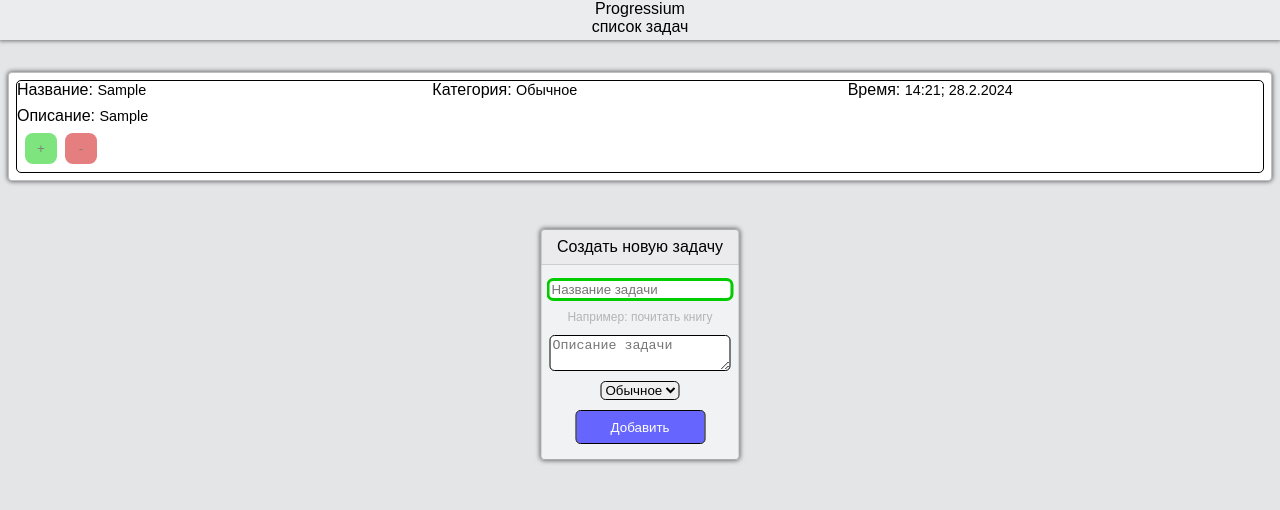
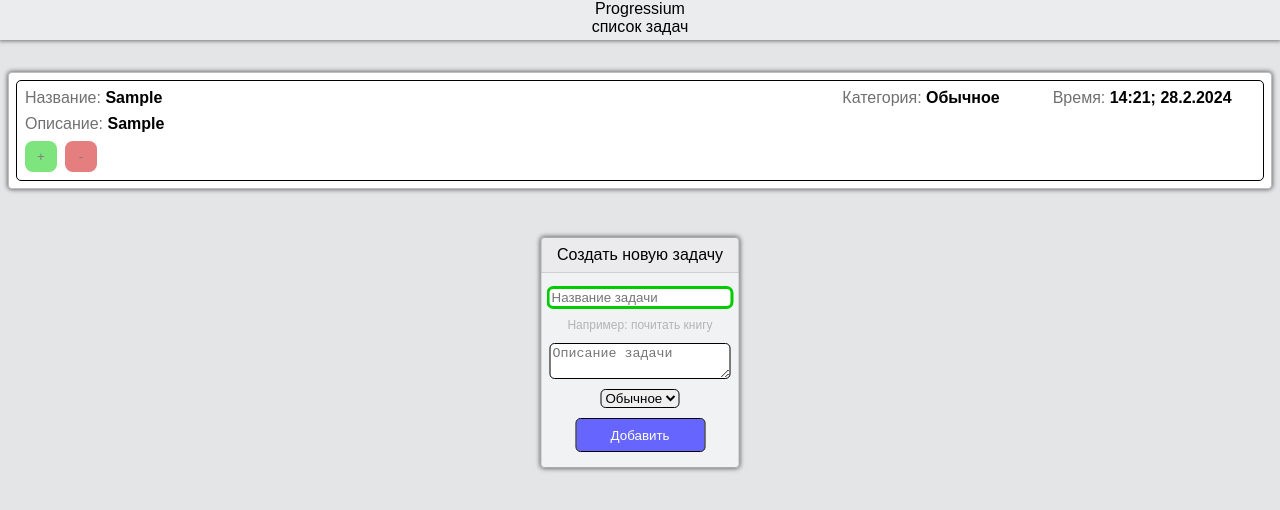
Before and after one commit to Foltinium/todo, a plain HTML site: page index.html in a window 1280 px wide. Both pictures are taken after typing "Sample", "Sample" into the empty fields and a click on the button "Добавить". Drawn offline with Linux system fonts and the light colour scheme.

Commit message:
Изменено оформление задач

```diff
--- a/main.js
+++ b/main.js
@@ -145,7 +145,7 @@ function renderTask(task) {
     let taskHTML = `
                 <li id="${task.id}" class="task-item">
                 <div class="${cssClass}">
-					<div class="title"><span class="task-title-head">Название:</span> <span class="task-title">${task.title}</span></div> <div class="category"><span class="category-head">Категория:</span> <span class="task-category">${task.category}</span></div> <div class="time"><span class="time-head">Время:</span> <span class="task-time">${task.time.hour}:${task.time.minute}; ${task.time.day}.${task.time.month}.${task.time.year}</span></div> <div class="description"><span class="description-head">Описание:</span> <span class="task-description">${task.description}</span></div
+					<div class="title"><span class="task-title-head">Название:</span> <span class="task-title">${task.title}</span></div> <div class="category"><span class="task-category-head">Категория:</span> <span class="task-category">${task.category}</span></div> <div class="time"><span class="task-time-head">Время:</span> <span class="task-time">${task.time.hour}:${task.time.minute}; ${task.time.day}.${task.time.month}.${task.time.year}</span></div> <div class="description"><span class="task-description-head">Описание:</span> <span class="task-description">${task.description}</span></div
                 </div>
 					<div class="task-item-buttons">
 						<button type="button" data-action="done" class="btn-action done">
--- a/style.css
+++ b/style.css
@@ -37,7 +37,7 @@ header {
 
 #tasks-list {
     display: flex;
-    flex-direction: column;
+    flex-direction: column-reverse;
     gap: 8px;
     border: 1px solid rgba(0, 0, 0, .25);
     border-radius: 4px;
@@ -53,28 +53,31 @@ li {
 .task-item {
     outline: 1px solid #000;
     border-radius: 4px;
+    padding: 8px;
 }
 
 div.task-title {
     display: grid;
-    grid-template-columns: repeat(3, 1fr);
-    row-gap: 8px;
+    grid-template-columns: 4fr 1fr 1fr;
+    gap: 8px;
 }
-
-.title,
-.category,
-.time,
-.description {}
 
 .description {
     grid-column: span 3;
 }
 
-.task-title .task-title,
+.task-title-head,
+.task-category-head,
+.task-time-head,
+.task-description-head {
+    color: rgba(64, 64, 64, .75);
+}
+
+.title .task-title,
 .task-category,
 .task-time,
 .task-description {
-    font-size: .9rem;
+    font-weight: bold;
     hyphens: auto;
 }
 
@@ -89,16 +92,9 @@ div.task-title {
     outline: dashed 2px #9fc49f;
 }
 
-.task-category {}
-
-.task-time {}
-
-.task-description {}
-
 .task-item-buttons {
     display: flex;
     gap: 8px;
-    margin: 0 0 8px 8px;
 }
 
 .btn-action {
@@ -189,8 +185,6 @@ input:focus {
     outline: 3px solid #0c0;
 }
 
-#task-category-select {}
-
 #task-category-select:focus {
     outline: 3px solid #0c0;
 }
```
